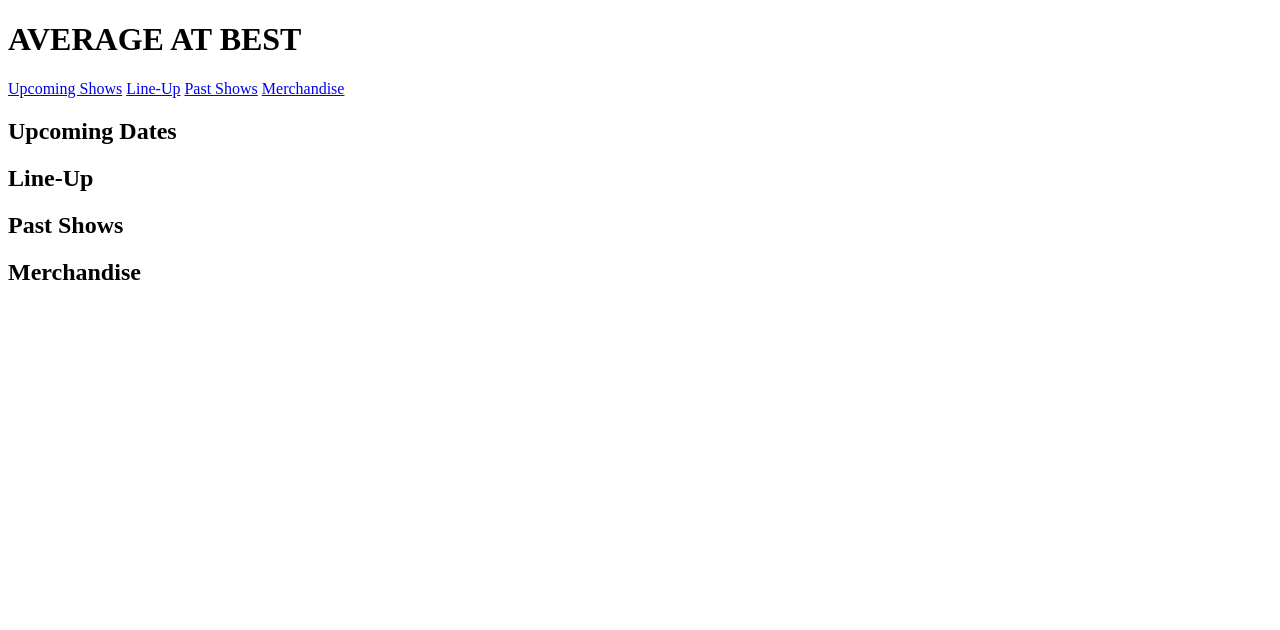
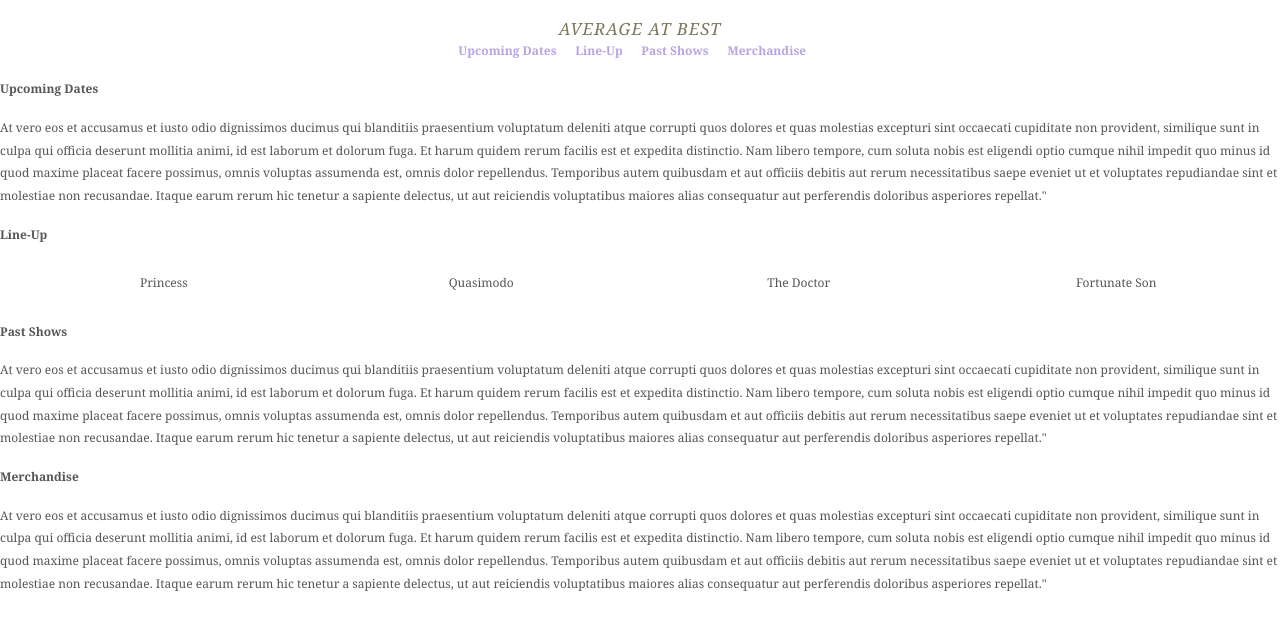
Before and after one commit to martjd31/martjd31.github.io, a plain HTML site: page averageatbest.html in a window 1280 px wide. Drawn offline with Linux system fonts and the light colour scheme.

Commit message:
updates/css
updates to aab html and addition of css

```diff
--- /dev/null
+++ b/averageatbest.css
@@ -0,0 +1,68 @@
+/* css Zen Garden default style v1.02 */
+/* css released under Creative Commons License - http://creativecommons.org/licenses/by-nc-sa/1.0/  */
+
+/* This file based on 'Tranquille' by Dave Shea */
+/* You may use this file as a foundation for any new work, but you may find it easier to start from scratch. */
+/* Not all elements are defined in this file, so you'll most likely want to refer to the xhtml as well. */
+
+/* Your images should be linked as if the CSS file sits in the same folder as the images. ie. no paths. */
+
+
+/* basic elements */
+html {
+	margin: 0;
+	padding: 0;
+	}
+body {
+	font: 75% georgia, sans-serif;
+	line-height: 1.88889;
+	color: #555753;
+	background: #fff  no-repeat bottom right;
+	margin: 0;
+	padding: 0;
+	}
+
+h3 {
+	font: italic normal 1.4em georgia, sans-serif;
+	letter-spacing: 1px;
+	margin-bottom: 0;
+	color: #7D775C;
+	text-align: center;
+	}
+	nav{
+	text-align: center;
+	}
+a:link {
+	font-weight: bold;
+	text-decoration: none;
+	color: #B7A5DF;
+	}
+a:visited {
+	font-weight: bold;
+	text-decoration: none;
+	color: #D4CDDC;
+	}
+a:hover, a:focus, a:active {
+	text-decoration: underline;
+	color: #9685BA;
+	}
+abbr {
+	border-bottom: none;
+	}
+
+.Row
+{
+    display: table;
+    width: 100%; /*Optional*/
+    table-layout: fixed; /*Optional*/
+    border-spacing: 10px; /*Optional*/
+	text-align: center;
+}
+.Column
+{
+    display: table-cell;
+    /*Optional*/
+}
+
+
+.
--- a/averageatbest.html
+++ b/averageatbest.html
@@ -2,18 +2,26 @@
 <html>
 <header>
 <title>Average At Best Official Page</title>
+<link rel="stylesheet" type="text/css" href="averageatbest.css">
 </header>
 <body>
-<h1>AVERAGE AT BEST</h2>
+<h3>AVERAGE AT BEST</h3>
 <nav>
-<a href="#1">Upcoming Shows</a>
-<a href="#2">Line-Up</a>
-<a href="#3">Past Shows</a>
-<a href="#4">Merchandise</a>
+<a href="#1">Upcoming Dates</a>&nbsp&nbsp&nbsp&nbsp&nbsp
+<a href="#2">Line-Up</a>&nbsp&nbsp&nbsp&nbsp&nbsp
+<a href="#3">Past Shows</a>&nbsp&nbsp&nbsp&nbsp&nbsp
+<a href="#4">Merchandise</a>&nbsp&nbsp&nbsp&nbsp&nbsp
 </nav>
 
-<h2><a id="1">Upcoming Dates</a></h2>
+<h4><a id="1">Upcoming Dates</a></h4>
 <div>
+At vero eos et accusamus et iusto odio dignissimos ducimus qui blanditiis praesentium voluptatum deleniti atque corrupti quos dolores
+et quas molestias excepturi sint occaecati cupiditate non provident, similique sunt in culpa qui officia deserunt mollitia animi,
+id est laborum et dolorum fuga. Et harum quidem rerum facilis est et expedita distinctio. Nam libero tempore, cum soluta nobis est
+ eligendi optio cumque nihil impedit quo minus id quod maxime placeat facere possimus, omnis voluptas assumenda est, omnis dolor
+ repellendus. Temporibus autem quibusdam et aut officiis debitis aut rerum necessitatibus saepe eveniet ut et voluptates repudiandae
+ sint et molestiae non recusandae. Itaque earum rerum hic tenetur a sapiente delectus, ut aut reiciendis voluptatibus maiores alias
+ consequatur aut perferendis doloribus asperiores repellat."
 </div>
 
 
@@ -25,8 +33,14 @@
 
 
 
-<h2><a id="2">Line-Up</a></h2>
-<div>
+<h4><a id="2">Line-Up</a></h4>
+<div class="Row">
+    <div class="Column">Princess</div>
+    <div class="Column">Quasimodo</div>
+    <div class="Column">The Doctor</div>
+	<div class="Column">Fortunate Son</div>
+
+</div>
 </div>
 
 
@@ -34,15 +48,29 @@
 
 
 
-<h2><a id="3">Past Shows</a></h2>
+<h4><a id="3">Past Shows</a></h4>
 <div>
+At vero eos et accusamus et iusto odio dignissimos ducimus qui blanditiis praesentium voluptatum deleniti atque corrupti quos dolores
+et quas molestias excepturi sint occaecati cupiditate non provident, similique sunt in culpa qui officia deserunt mollitia animi,
+id est laborum et dolorum fuga. Et harum quidem rerum facilis est et expedita distinctio. Nam libero tempore, cum soluta nobis est
+ eligendi optio cumque nihil impedit quo minus id quod maxime placeat facere possimus, omnis voluptas assumenda est, omnis dolor
+ repellendus. Temporibus autem quibusdam et aut officiis debitis aut rerum necessitatibus saepe eveniet ut et voluptates repudiandae
+ sint et molestiae non recusandae. Itaque earum rerum hic tenetur a sapiente delectus, ut aut reiciendis voluptatibus maiores alias
+ consequatur aut perferendis doloribus asperiores repellat."
 </div>
 
 
 
 
-<h2><a id="4">Merchandise</a></h2>
+<h4><a id="4">Merchandise</a></h4>
 <div>
+At vero eos et accusamus et iusto odio dignissimos ducimus qui blanditiis praesentium voluptatum deleniti atque corrupti quos dolores
+et quas molestias excepturi sint occaecati cupiditate non provident, similique sunt in culpa qui officia deserunt mollitia animi,
+id est laborum et dolorum fuga. Et harum quidem rerum facilis est et expedita distinctio. Nam libero tempore, cum soluta nobis est
+ eligendi optio cumque nihil impedit quo minus id quod maxime placeat facere possimus, omnis voluptas assumenda est, omnis dolor
+ repellendus. Temporibus autem quibusdam et aut officiis debitis aut rerum necessitatibus saepe eveniet ut et voluptates repudiandae
+ sint et molestiae non recusandae. Itaque earum rerum hic tenetur a sapiente delectus, ut aut reiciendis voluptatibus maiores alias
+ consequatur aut perferendis doloribus asperiores repellat."
 </div>
 
 </body>
```
